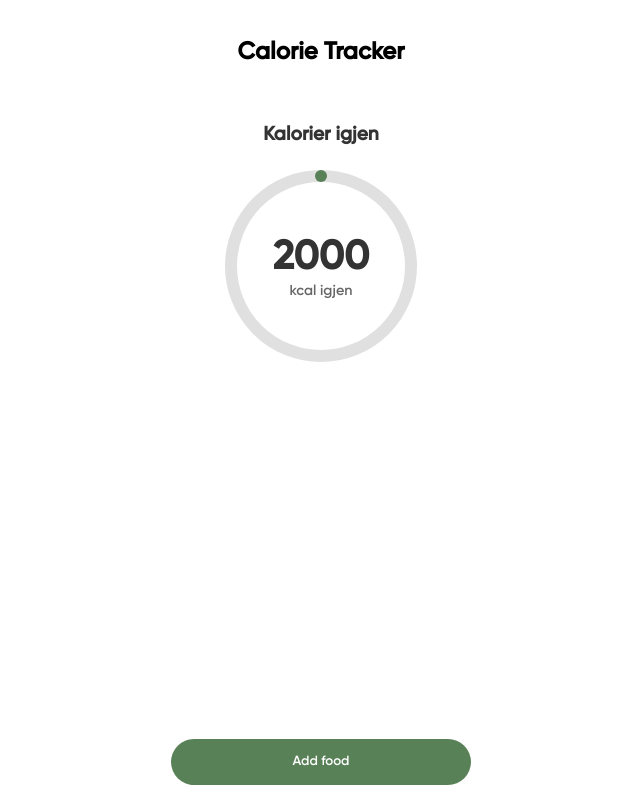
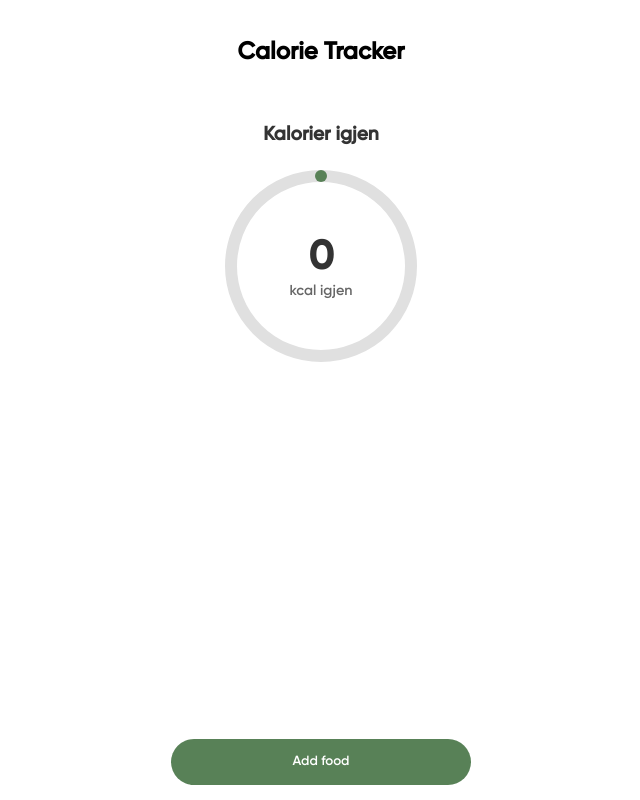
Before and after one commit to asjerab/Calorie-tracker, a plain HTML site: page index.html in a window 1280 px wide. Shown: the whole page, without its empty margins (319-959 px from the left). Drawn offline with Linux system fonts and the light colour scheme.

Commit message:
Oppdater kaloritracker med nye endringer

```diff
--- a/index.html
+++ b/index.html
@@ -36,7 +36,7 @@
             />
           </svg>
           <div class="progress-text">
-            <span class="calories-number">2000</span>
+            <span class="calories-number">0</span>
             <span class="calories-label">kcal igjen</span>
           </div>
         </div>
--- a/style.css
+++ b/style.css
@@ -106,6 +106,7 @@ body {
     border-radius: 100px;
     transition: all 0.2s;
     font-family: GilroySemiBold;
+    cursor: pointer;
 }
 
 .add-food-btn:hover {
```
